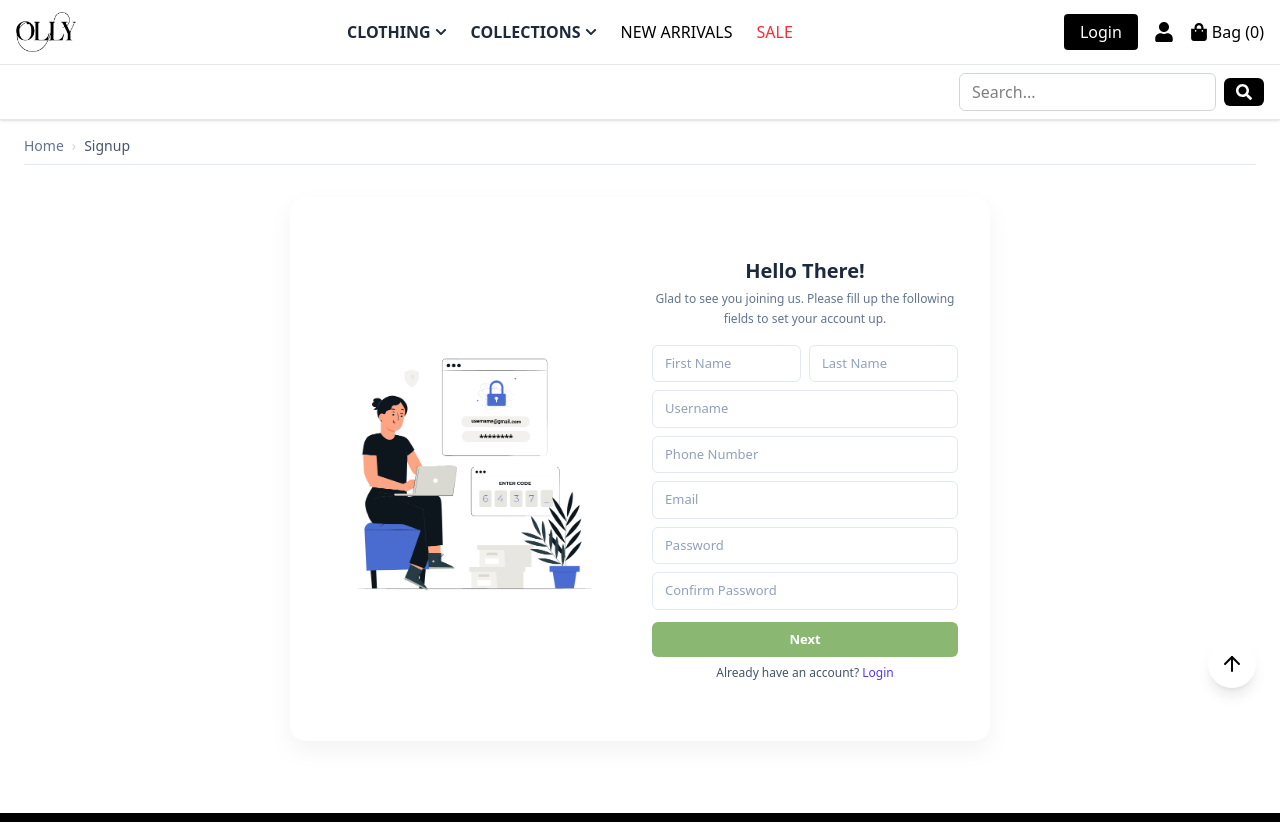
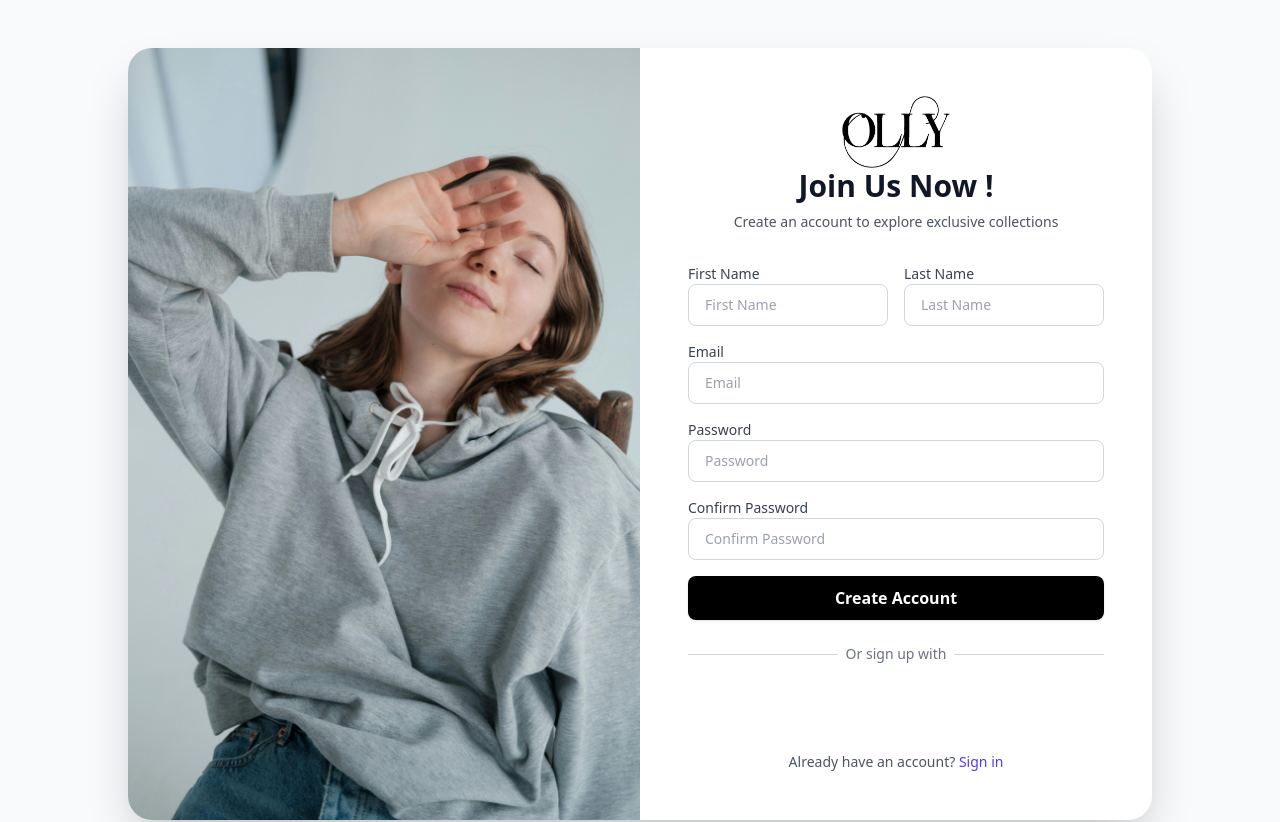
Before and after one commit to cycotechnolgies/Online-Clothing-Shop, a React (Vite) app in the folder frontend/: page /signup in a window 1280 px wide. Shown: the top 822 px of the page. Built offline with nearby package versions, Linux system fonts and the light colour scheme.

Commit message:
signin UI/UX improvements

```diff
--- a/frontend/src/pages/views/SignupView.jsx
+++ b/frontend/src/pages/views/SignupView.jsx
@@ -1,41 +1,23 @@
-import { useRef, useLayoutEffect, useState } from "react";
+import React, { useState } from "react";
 import { Link, useNavigate } from "react-router-dom";
-import Header from "../../components/Header.jsx";
-import Footer from "../../components/Footer.jsx";
-import Breadcrumbs from "../../components/Breadcrumbs.jsx";
+import { GoogleLogin } from "@react-oauth/google";
 import { useForm } from "react-hook-form";
 import { zodResolver } from "@hookform/resolvers/zod";
 import { signupSchema } from "../../schemas/authSchemas";
-import SignupImage from "../../assets/signup.png";
+import SignupImage from "../../assets/Signup_Img.jpg";
+import google from "../../assets/google.svg";
+import logo from "../../assets/OLLY LOGO.png";
 import toast, { Toaster } from "react-hot-toast";
 
 export default function SignupView() {
-  const headerRef = useRef(null);
-  const footerRef = useRef(null);
-  const crumbRef = useRef(null);
-  const [vars, setVars] = useState({});
   const navigate = useNavigate();
-
-  useLayoutEffect(() => {
-    const update = () => {
-      const h = headerRef.current?.offsetHeight ?? 0;
-      const f = footerRef.current?.offsetHeight ?? 0;
-      const c = crumbRef.current?.offsetHeight ?? 0;
-      setVars({
-        ["--header-h"]: `${h}px`,
-        ["--footer-h"]: `${f}px`,
-        ["--crumb-h"]: `${c}px`,
-      });
-    };
-    update();
-    window.addEventListener("resize", update);
-    return () => window.removeEventListener("resize", update);
-  }, []);
+  const [error, setError] = useState(null);
+  const [loading, setLoading] = useState(false);
 
   const {
     register,
     handleSubmit,
-    setError,
+    setError: setFormError,
     clearErrors,
     formState: { errors, isSubmitting, isValid, touchedFields },
   } = useForm({
@@ -43,83 +25,87 @@ export default function SignupView() {
     mode: "onTouched",
   });
 
+  // Handle form submission
   async function onSubmit(values) {
     clearErrors("root");
+    setError(null);
+    setLoading(true);
 
     const payload = {
       firstName: values.firstName,
       lastName: values.lastName,
       username: values.username,
-      phone: values.phone || undefined,
       email: values.email,
       password: values.password,
     };
 
     try {
-      // TODO: Replace with real API call
-      await new Promise((r) => setTimeout(r, 700));
+      // Simulate API call (replace with real API call)
+      await new Promise((resolve) => setTimeout(resolve, 700));
       toast.success("Account created! Redirecting to login...");
       setTimeout(() => navigate("/login"), 1000);
     } catch (e) {
-      setError("root", { message: "Network error. Please try again." });
+      setFormError("root", { message: "Network error. Please try again." });
+      setError("Network error. Please try again.");
       toast.error("Network error. Please try again.");
+    } finally {
+      setLoading(false);
     }
   }
 
+  // Google login success handler
+  const handleGoogleSuccess = (credentialResponse) => {
+    try {
+      // Simulate Google login (replace with actual auth logic)
+      toast.success("Google signup successful!");
+      setTimeout(() => navigate("/"), 1000);
+    } catch (error) {
+      setError("Google signup failed. Please try again.");
+      toast.error("Google signup failed.");
+    }
+  };
+
   const inputBase =
-    "w-full rounded-md border border-slate-200 bg-white px-3 py-2 text-[13px] outline-none " +
-    "placeholder:text-slate-400 focus:border-slate-300 focus:ring-2 focus:ring-indigo-500";
-  const errorText = "mt-1 text-xs text-red-600";
+    "w-full rounded-lg border border-gray-300 bg-white px-4 py-2.5 text-sm text-gray-900 placeholder:text-gray-400 " +
+    "focus:border-indigo-500 focus:ring-2 focus:ring-indigo-500 transition-all duration-200";
 
   return (
-    <div className="min-h-screen flex flex-col bg-white" style={vars}>
+    <div className="flex min-h-screen items-center justify-center bg-gray-50 px-4 py-12 sm:px-6 lg:px-8">
       <Toaster position="top-center" reverseOrder={false} />
-
-      {/* Header */}
-      <div ref={headerRef}>
-        <Header />
-      </div>
-
-      <main className="flex-1">
-        {/* Breadcrumb */}
-        <div ref={crumbRef} className="mx-auto w-full max-w-7xl px-6 pt-3 md:pt-4">
-          <div className="text-[13px] text-slate-500">
-            <Breadcrumbs items={[{ label: "Home", to: "/" }, { label: "Signup" }]} />
-          </div>
-          <div className="mt-2 border-b border-slate-200" />
-        </div>
-
-        {/* Signup */}
-        <section className="mx-auto w-full max-w-7xl px-6 flex items-center justify-center py-8 mb-10">
-          <div className="card mx-auto w-full max-w-[700px] px-6 py-6 md:px-8 md:py-8">
-            <div className="grid grid-cols-1 gap-4 md:grid-cols-2 md:gap-6">
-              {/* Image */}
-              <div className="order-2 md:order-1 flex items-center justify-center">
+      <div className="w-full max-w-5xl overflow-hidden rounded-3xl bg-white shadow-2xl lg:flex">
+        {/* Left side: Image for larger screens */}
+        <div className="hidden lg:block lg:w-1/2">
           <img
             src={SignupImage}
-                  alt="Signup"
-                  className="w-full max-w-[250px] md:max-w-[480px] max-h-[480px] object-contain select-none"
+            alt="Fashion Collection"
+            className="h-full w-full object-cover"
           />
         </div>
 
-              {/* Form */}
-              <div className="order-1 md:order-2 flex flex-col justify-center">
-                <h1 className="text-center text-lg md:text-xl font-semibold text-slate-800">
-                  Hello There!
-                </h1>
-                <p className="mt-1 text-center text-xs text-slate-500 max-w-[300px] mx-auto leading-5">
-                  Glad to see you joining us. Please fill up the following fields to set your
-                  account up.
+        {/* Right side: Signup form */}
+        <div className="w-full p-8 lg:w-1/2 lg:p-12">
+          <div className="mx-auto max-w-md">
+            <div className="flex items-center justify-center gap-2">
+              <img src={logo} alt="logo" className="h-18 w-auto" />
+            </div>
+            <h1 className="text-center text-3xl font-bold text-gray-900">Join Us Now !</h1>
+            <p className="mt-2 text-center text-sm text-gray-600">
+              Create an account to explore exclusive collections
             </p>
 
-                <form
-                  className="mt-4 space-y-2 max-w-[350px] mx-auto"
-                  onSubmit={handleSubmit(onSubmit)}
-                  noValidate
-                >
-                  {/* First & Last */}
-                  <div className="grid grid-cols-1 gap-2 sm:grid-cols-2">
+            {error && (
+              <div className="mt-4 rounded-md bg-red-50 p-4 text-sm text-red-700">
+                {error}
+              </div>
+            )}
+
+            <form className="mt-8 space-y-4" onSubmit={handleSubmit(onSubmit)} noValidate>
+              {/* First & Last Name */}
+              <div className="grid grid-cols-1 gap-4 sm:grid-cols-2">
                 <div>
+                  <label htmlFor="firstName" className="block text-sm font-medium text-gray-700">
+                    First Name
+                  </label>
                   <input
                     id="firstName"
                     {...register("firstName")}
@@ -127,9 +113,14 @@ export default function SignupView() {
                     aria-invalid={!!errors.firstName}
                     className={inputBase}
                   />
-                      {errors.firstName && <p className={errorText}>{errors.firstName.message}</p>}
+                  {errors.firstName && (
+                    <p className="mt-1 text-xs text-red-600">{errors.firstName.message}</p>
+                  )}
                 </div>
                 <div>
+                  <label htmlFor="lastName" className="block text-sm font-medium text-gray-700">
+                    Last Name
+                  </label>
                   <input
                     id="lastName"
                     {...register("lastName")}
@@ -137,12 +128,17 @@ export default function SignupView() {
                     aria-invalid={!!errors.lastName}
                     className={inputBase}
                   />
-                      {errors.lastName && <p className={errorText}>{errors.lastName.message}</p>}
+                  {errors.lastName && (
+                    <p className="mt-1 text-xs text-red-600">{errors.lastName.message}</p>
+                  )}
                 </div>
               </div>
 
               {/* Username */}
-                  <div>
+              {/* <div>
+                <label htmlFor="username" className="block text-sm font-medium text-gray-700">
+                  Username
+                </label>
                 <input
                   id="username"
                   {...register("username")}
@@ -150,24 +146,16 @@ export default function SignupView() {
                   aria-invalid={!!errors.username}
                   className={inputBase}
                 />
-                    {errors.username && <p className={errorText}>{errors.username.message}</p>}
-                  </div>
-
-                  {/* Phone */}
-                  <div>
-                    <input
-                      id="phone"
-                      {...register("phone")}
-                      placeholder="Phone Number"
-                      type="tel"
-                      aria-invalid={!!errors.phone}
-                      className={inputBase}
-                    />
-                    {errors.phone && <p className={errorText}>{errors.phone.message}</p>}
-                  </div>
+                {errors.username && (
+                  <p className="mt-1 text-xs text-red-600">{errors.username.message}</p>
+                )}
+              </div> */}
 
               {/* Email */}
               <div>
+                <label htmlFor="email" className="block text-sm font-medium text-gray-700">
+                  Email
+                </label>
                 <input
                   id="email"
                   {...register("email")}
@@ -176,11 +164,16 @@ export default function SignupView() {
                   aria-invalid={!!errors.email}
                   className={inputBase}
                 />
-                    {errors.email && <p className={errorText}>{errors.email.message}</p>}
+                {errors.email && (
+                  <p className="mt-1 text-xs text-red-600">{errors.email.message}</p>
+                )}
               </div>
 
               {/* Password */}
               <div>
+                <label htmlFor="password" className="block text-sm font-medium text-gray-700">
+                  Password
+                </label>
                 <input
                   id="password"
                   {...register("password")}
@@ -189,11 +182,19 @@ export default function SignupView() {
                   aria-invalid={!!errors.password}
                   className={inputBase}
                 />
-                    {errors.password && <p className={errorText}>{errors.password.message}</p>}
+                {errors.password && (
+                  <p className="mt-1 text-xs text-red-600">{errors.password.message}</p>
+                )}
               </div>
 
               {/* Confirm Password */}
               <div>
+                <label
+                  htmlFor="confirmPassword"
+                  className="block text-sm font-medium text-gray-700"
+                >
+                  Confirm Password
+                </label>
                 <input
                   id="confirmPassword"
                   {...register("confirmPassword")}
@@ -203,40 +204,61 @@ export default function SignupView() {
                   className={inputBase}
                 />
                 {errors.confirmPassword && (
-                      <p className={errorText}>{errors.confirmPassword.message}</p>
+                  <p className="mt-1 text-xs text-red-600">{errors.confirmPassword.message}</p>
                 )}
               </div>
 
-                  {/* Submit */}
+              {/* Submit Button */}
               <button
                 type="submit"
                 disabled={
-                      isSubmitting || (!isValid && Object.keys(touchedFields).length > 0)
+                  isSubmitting || (!isValid && Object.keys(touchedFields).length > 0) || loading
                 }
-                    className="mt-1 w-full rounded-md bg-[#8AB872] py-2 text-center text-[13px] font-semibold text-white
-                               transition hover:bg-green-600 active:translate-y-[1px]
-                               disabled:cursor-not-allowed disabled:opacity-60"
+                className="flex w-full justify-center rounded-lg bg-black px-4 py-2.5 text-base font-bold text-white shadow-sm hover:bg-gray-800  disabled:opacity-50 transition-all duration-200"
               >
-                    {isSubmitting ? "Submitting..." : "Next"}
+                {isSubmitting || loading ? "Creating Account..." : "Create Account"}
               </button>
             </form>
 
-                <p className="mt-2 text-center text-xs text-slate-600">
+            {/* Social login divider */}
+            <div className="relative mt-6">
+              <div className="absolute inset-0 flex items-center">
+                <div className="w-full border-t border-gray-300" />
+              </div>
+              <div className="relative flex justify-center text-sm">
+                <span className="bg-white px-2 text-gray-500">Or sign up with</span>
+              </div>
+            </div>
+
+            {/* Social login buttons */}
+            <div className="mt-6 flex flex-col justify-center items-center">
+              <GoogleLogin
+                onSuccess={handleGoogleSuccess}
+                onError={() => setError("Google signup failed.")}
+                useOneTap
+                render={(renderProps) => (
+                  <button
+                    onClick={renderProps.onClick}
+                    disabled={renderProps.disabled || loading}
+                    className="flex w-full items-center justify-center rounded-lg bg-gradient-to-r from-indigo-50 to-blue-50 px-4 py-3 text-base font-semibold text-gray-800 shadow-md hover:from-indigo-100 hover:to-blue-100 focus:outline-none focus:ring-2 focus:ring-indigo-500 transition-all duration-200"
+                  >
+                    <img src={google} alt="Google" className="mr-3 h-6 w-6" />
+                    Sign up with Google
+                  </button>
+                )}
+              />
+            </div>
+
+            {/* Login link */}
+            <p className="mt-6 text-center text-sm text-gray-600">
               Already have an account?{" "}
-                  <Link to="/login" className="font-medium text-indigo-600 hover:underline">
-                    Login
+              <Link to="/login" className="font-medium text-indigo-600 hover:text-indigo-500">
+                Sign in
               </Link>
             </p>
           </div>
         </div>
       </div>
-        </section>
-      </main>
-
-      {/* Footer */}
-      <div ref={footerRef}>
-        <Footer />
-      </div>
     </div>
   );
 }
```
Also changed, not shown: frontend/src/assets/Signup_Img.jpg (added). Lines whose indentation alone changed are shown as unchanged.
